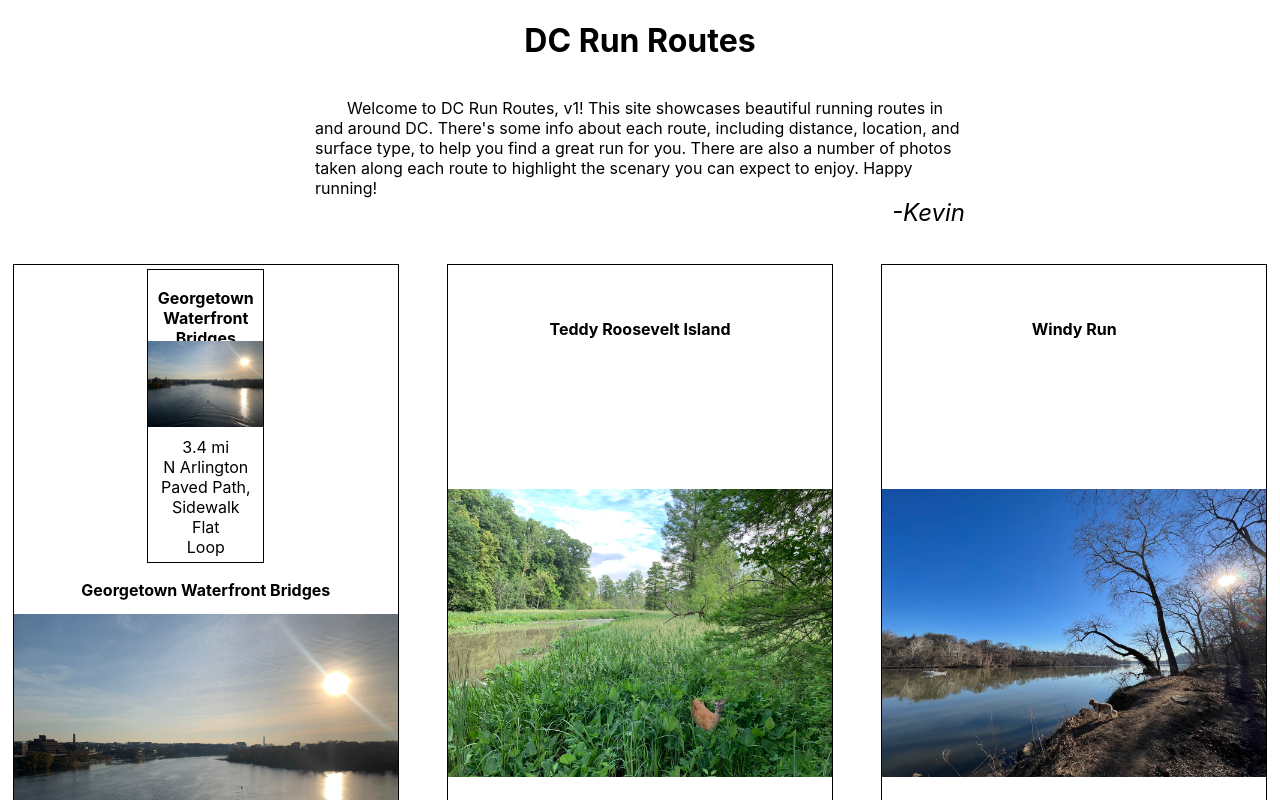
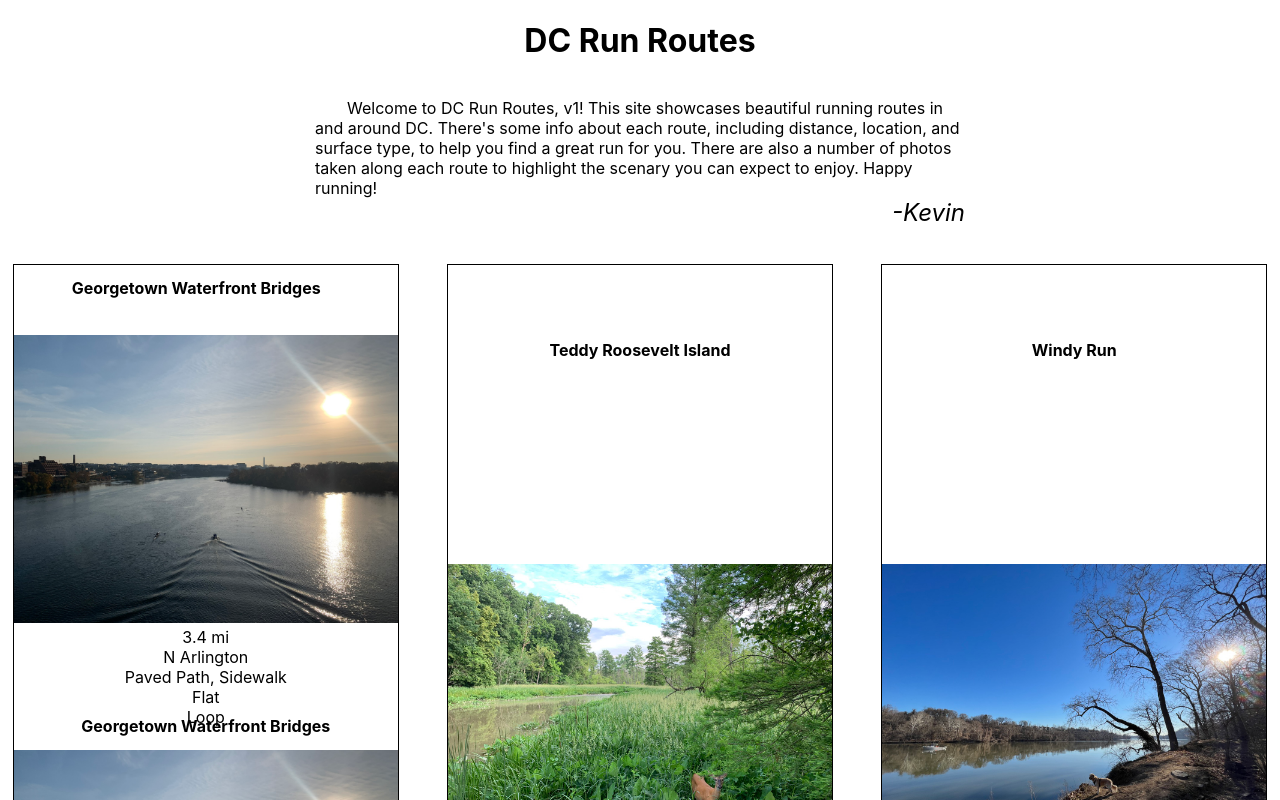
Before and after one commit to kjsheehy/dc-run-routes, a React (Create React App) app: page / in a window 1280 px wide. Both pictures are taken after a click on the element 205 px from the left and 481 px from the top of the page. Shown: the top 800 px of the page. Built offline with nearby package versions, Linux system fonts and the light colour scheme.

Commit message:
Created and implemented Modal wrapper component to contain RouteModal. Modal styling not yet applied, so it will still display within the route tile when that tile is clicked

```diff
--- a/src/components/Routes/RouteModal.js
+++ b/src/components/Routes/RouteModal.js
@@ -1,4 +1,5 @@
 import './RouteModal.css';
+import Modal from '../UI/Modal';
 
 function RouteModal(props) {
   const thumbnailOrientation = props.thumbnailIsPortrait
@@ -6,7 +7,7 @@ function RouteModal(props) {
     : 'landscape';
 
   return (
-    <div className="route-tile">
+    <Modal className="route-tile">
       <h2 className="route-name">{props.name}</h2>
       <img
         className={'route-thumbnail ' + thumbnailOrientation}
@@ -20,7 +21,7 @@ function RouteModal(props) {
         <div className="route-features">{props.features.join(', ')}</div>
         <div className="route-type">{props.type}</div>
       </div>
-    </div>
+    </Modal>
   );
 }
 
--- /dev/null
+++ b/src/components/UI/Modal.js
@@ -0,0 +1,8 @@
+import './Modal.css';
+
+function Modal(props) {
+  const classes = 'modal ' + props.className;
+  return <div classname={classes}>{props.children}</div>;
+}
+
+export default Modal;
```
Also changed, not shown: src/components/UI/Modal.css (added).
